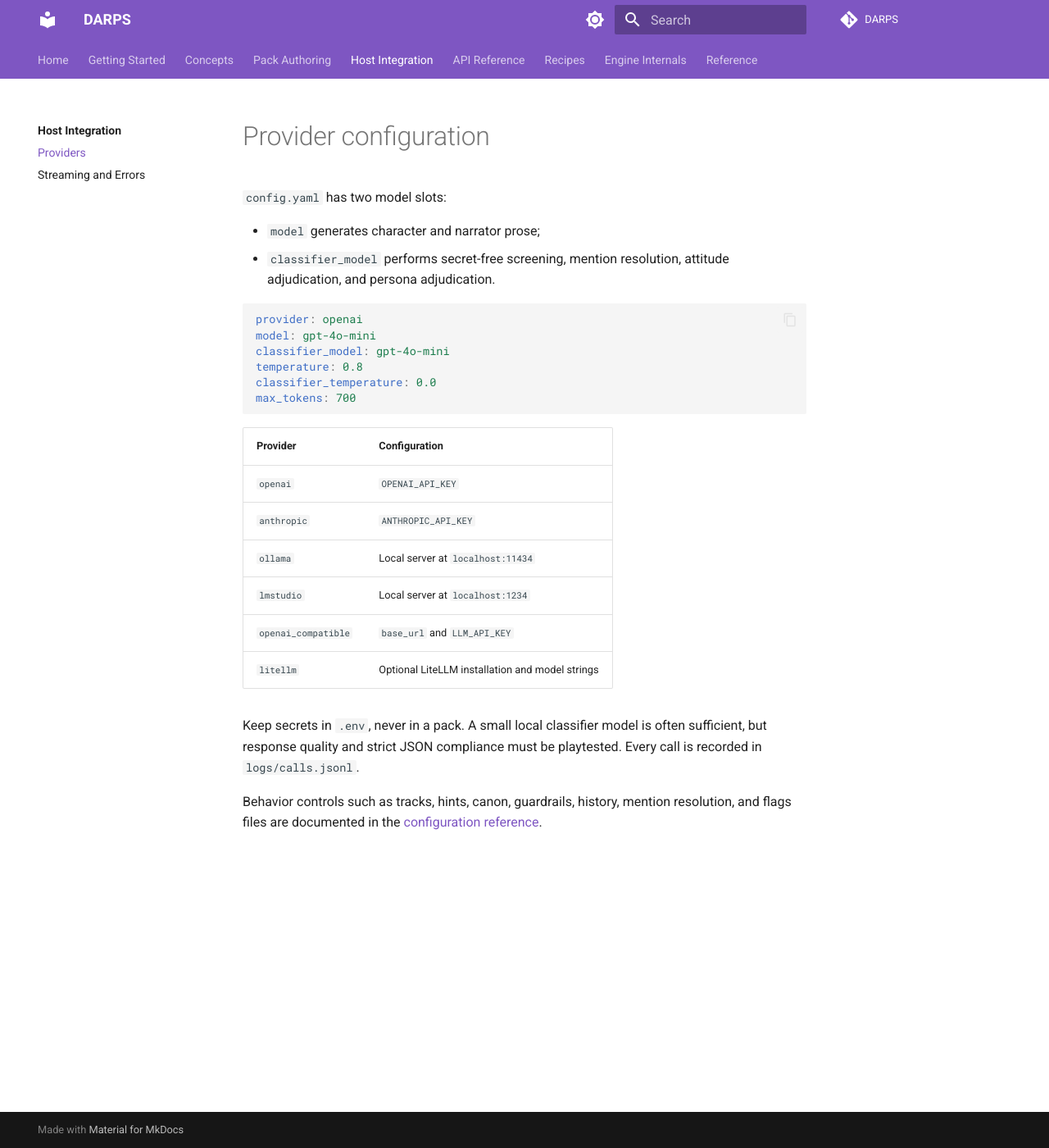
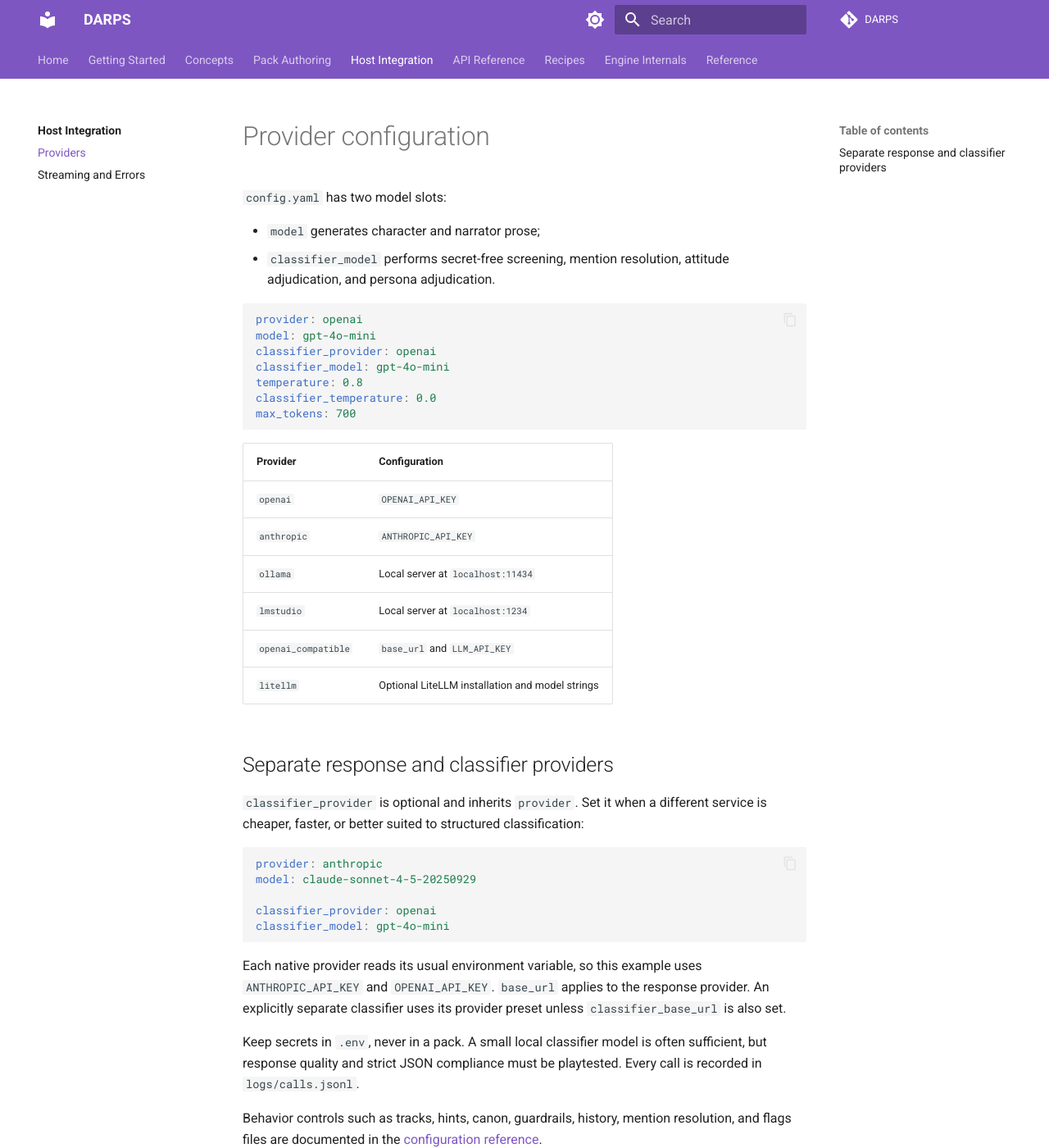
Before and after one commit to Desagidit/darps, an MkDocs documentation site: the page built from docs/integration/providers.md, in a window 1280 px wide and 1400 px high. Shown: the whole window at 82% size. Built offline with MkDocs 1.6.1 and Material for MkDocs 9.7.7, drawn with Linux system fonts in a browser that asks for light colours; comment, search, counter and statistics services are not loaded.

Commit message:
Allow separate classifier providers

````diff
--- a/config.yaml
+++ b/config.yaml
@@ -8,9 +8,11 @@
 provider: openai
 
 model: gpt-4o-mini                # dialogue + narration
-classifier_model: gpt-4o-mini       # cheap classification; can be tiny/local
+classifier_provider: null         # optional; null inherits provider
+classifier_model: gpt-4o-mini     # cheap classification; can be tiny/local
 
-base_url: null       # override the provider's default endpoint if needed
+base_url: null                   # response-provider endpoint override
+classifier_base_url: null        # classifier endpoint override; normally omitted
 temperature: 0.8
 classifier_temperature: 0.0
 max_tokens: 700
--- a/docs/integration/providers.md
+++ b/docs/integration/providers.md
@@ -9,6 +9,7 @@
 ```yaml
 provider: openai
 model: gpt-4o-mini
+classifier_provider: openai
 classifier_model: gpt-4o-mini
 temperature: 0.8
 classifier_temperature: 0.0
@@ -24,6 +25,25 @@ max_tokens: 700
 | `openai_compatible` | `base_url` and `LLM_API_KEY` |
 | `litellm` | Optional LiteLLM installation and model strings |
 
+## Separate response and classifier providers
+
+`classifier_provider` is optional and inherits `provider`. Set it when a
+different service is cheaper, faster, or better suited to structured
+classification:
+
+```yaml
+provider: anthropic
+model: claude-sonnet-4-5-20250929
+
+classifier_provider: openai
+classifier_model: gpt-4o-mini
+```
+
+Each native provider reads its usual environment variable, so this example
+uses `ANTHROPIC_API_KEY` and `OPENAI_API_KEY`. `base_url` applies to the
+response provider. An explicitly separate classifier uses its provider preset
+unless `classifier_base_url` is also set.
+
 Keep secrets in `.env`, never in a pack. A small local classifier model is
 often sufficient, but response quality and strict JSON compliance must be
 playtested. Every call is recorded in `logs/calls.jsonl`.
````
Also changed, not shown: README.md (+3 -1 lines), SPEC.md (+6 -1 lines), docs/reference/configuration.md (+10 -2 lines), 2 other files.
